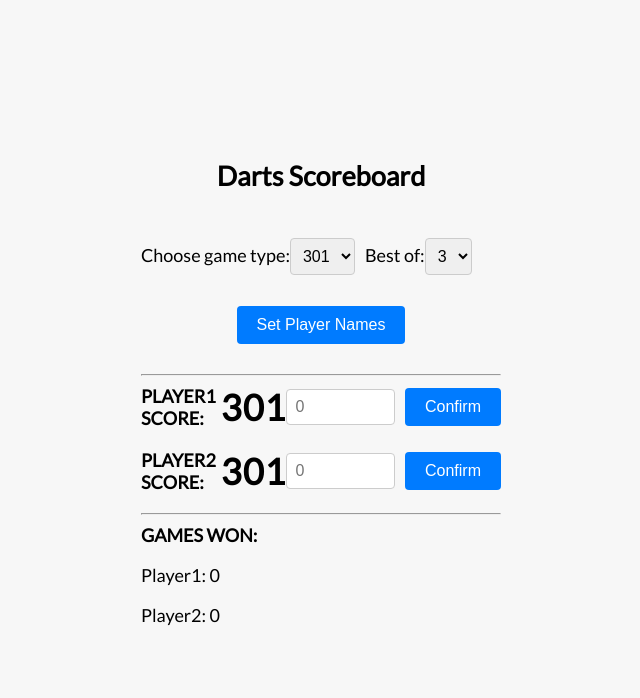
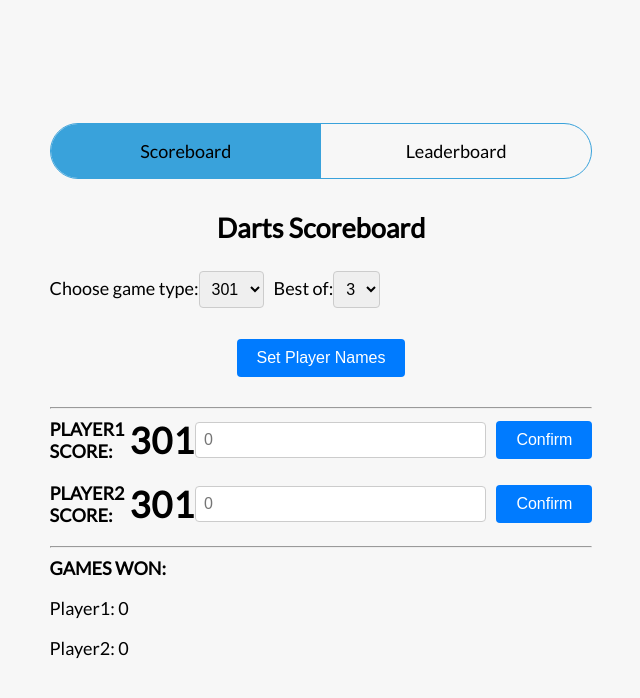
Before and after one commit to eetumaki/darts-app, a React (Create React App) app: page / in a window 1280 px wide. Shown: the top 698 px of the page, without its empty margins (319-959 px from the left). Built offline with nearby package versions, Linux system fonts and the light colour scheme.

Commit message:
Trying out a tab structure

```diff
--- a/src/App.css
+++ b/src/App.css
@@ -228,3 +228,39 @@ input[type="number"] {
 .set-player-names-btn {
   width: 150px; /* Adjust the width as needed */
 }
+
+ul.nav {
+  width: 100%;
+  margin: 0 auto 2rem;
+  display: flex;
+  align-items: center;
+  justify-content: space-between;
+  border: 1px solid #39A2DB;
+  border-radius: 2rem;
+  padding-left: 0px;
+}
+
+ul.nav li {
+  width: 80%;
+  padding: 1rem;
+  list-style: none;
+  text-align: center;
+  cursor: pointer;
+  transition: all 0.7s;
+  border-bottom-left-radius: 2rem;
+  border-top-left-radius: 2rem;
+}
+
+ul.nav li:nth-child(2) {
+  border-radius: 0;
+  border-bottom-right-radius: 2rem;
+  border-top-right-radius: 2rem;
+}
+
+ul.nav li:hover {
+  background: rgba(50, 224, 196, 0.15);
+}
+
+ul.nav li.active {
+  background: #39A2DB;
+}
--- a/src/App.js
+++ b/src/App.js
@@ -1,16 +1,15 @@
 //App.js
 import React from 'react'
-import { Header } from './components/Header'
-import { Score } from './components/Score'
+import { Tabs } from './components/Tabs'
+//import { Header } from './components/Header'
+//import { Score } from './components/Score'
+//import { Leaderboard } from './components/Leaderboard'
 import './App.css'
 
 function App() {
   return(
-    <div>
-      <Header />
-      <div className='container'>
-        <Score />
-      </div>
+    <div className="Tabs">
+      <Tabs />
     </div>
   );
 }
--- /dev/null
+++ b/src/components/Leaderboard.js
@@ -0,0 +1,14 @@
+import React from 'react'
+
+export const Leaderboard = () => {
+  return (
+    // <h2 className='Leaderboard'>
+    //     Leaderboard
+    // </h2>
+    <div className="container">
+    <div className="score-container">
+    asd2
+    </div>
+    </div>
+  )
+}
--- /dev/null
+++ b/src/components/Scoreboard.js
@@ -0,0 +1,13 @@
+import React from 'react'
+import { Header } from './Header'
+import { Score } from './Score'
+
+export const Scoreboard = () => {
+  return (
+    <div className="Scoreboard">
+      <Header />
+      <Score />
+
+    </div>
+  )
+}
--- /dev/null
+++ b/src/components/Tabs.js
@@ -0,0 +1,31 @@
+import React, {useState} from "react";
+import { Scoreboard } from "./Scoreboard";
+import { Leaderboard } from "./Leaderboard";
+
+export const Tabs = () => {
+    const [activeTab, setActiveTab] = useState("tab1");
+
+    const handleTab1 = () => {
+        // update the state to tab1
+        setActiveTab("tab1");
+      };
+      const handleTab2 = () => {
+        // update the state to tab2
+        setActiveTab("tab2");
+      };
+
+  return (
+    <div className="Tabs">
+      {/* Tab nav */}
+      <ul className="nav">
+        <li className={activeTab === "tab1" ? "active" : ""}
+        onClick={handleTab1}>Scoreboard</li>
+        <li className={activeTab === "tab2" ? "active" : ""}
+        onClick={handleTab2}>Leaderboard</li>
+      </ul>
+      <div className="outlet">
+      {activeTab === "tab1" ? <Scoreboard /> : <Leaderboard />}
+      </div>
+    </div>
+  );
+};
```
